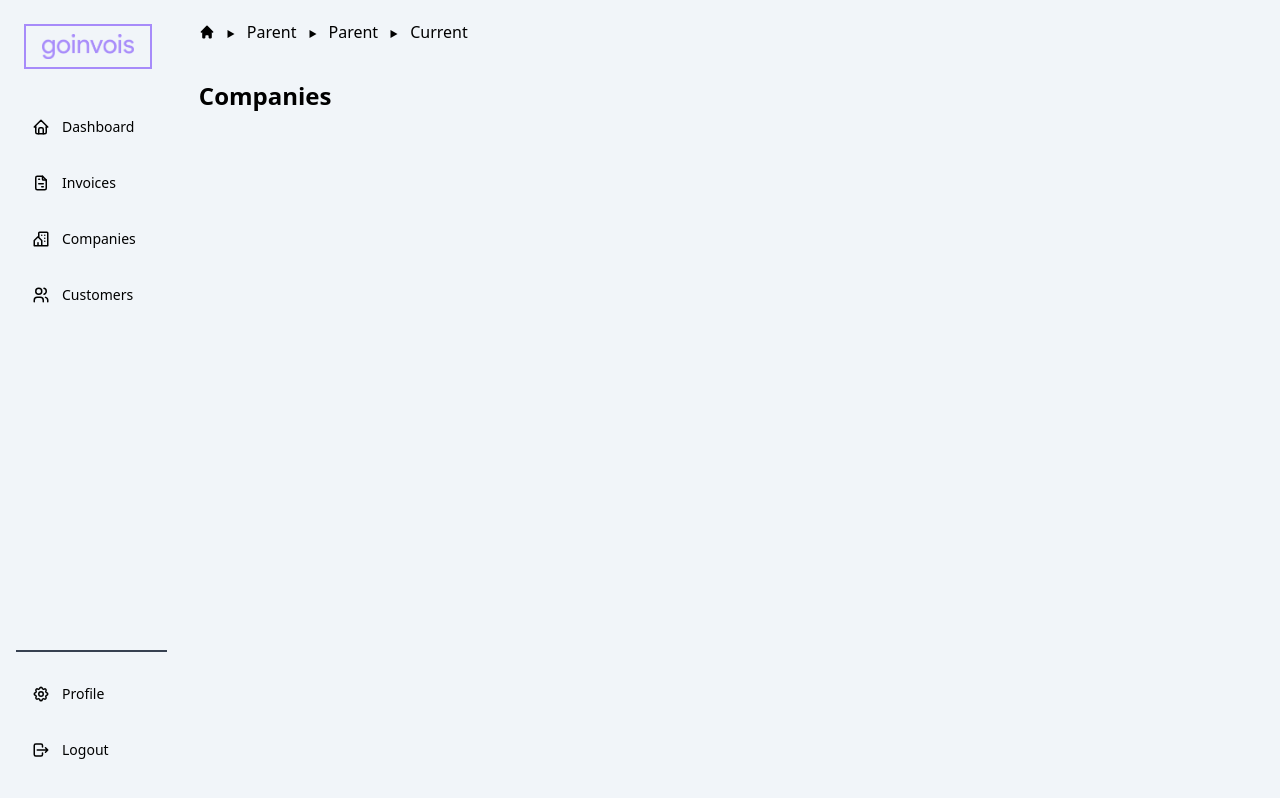
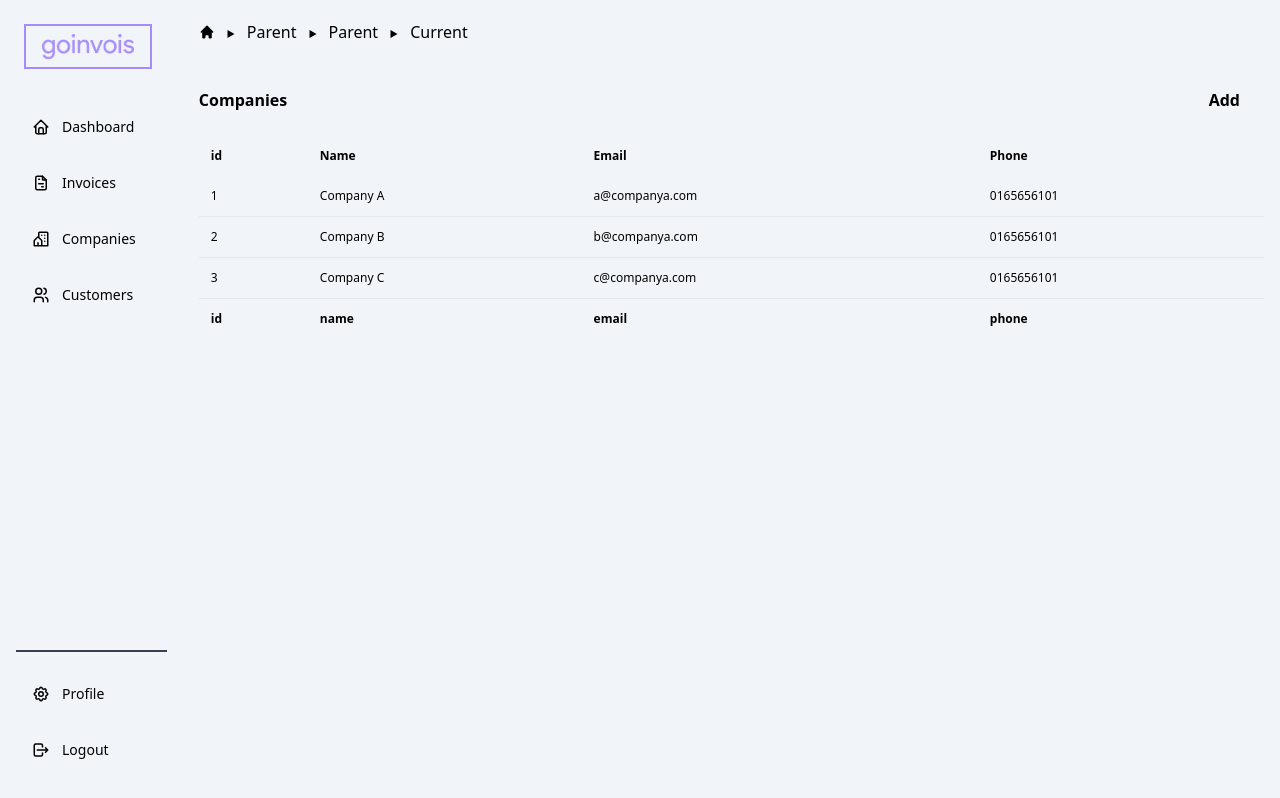
Before and after one commit to ceghap/goinvois-nextjs, a Next.js app: page /dashboard/companies in a window 1280 px wide. Built offline with nearby package versions, Linux system fonts and the light colour scheme.

Commit message:
add basic table

```diff
--- /dev/null
+++ b/app/dashboard/companies/[id]/loading.tsx
@@ -0,0 +1,5 @@
+export default function Loading() {
+  return (
+    <div className="w-16 h-16 border-4 border-dashed rounded-full animate-spin dark:border-violet-400"></div>
+  );
+}
--- a/app/dashboard/companies/[id]/page.tsx
+++ b/app/dashboard/companies/[id]/page.tsx
@@ -3,10 +3,6 @@ import Head from 'next/head';
 export default async function Company() {
   return (
     <div>
-      <Head>
-        <title>Company</title>
-      </Head>
-
       <main>
         <h1 className="font-semibold text-2xl">Company</h1>
       </main>
--- /dev/null
+++ b/app/dashboard/companies/components/CompaniesTable.tsx
@@ -0,0 +1,122 @@
+'use client';
+import {
+  flexRender,
+  createColumnHelper,
+  getCoreRowModel,
+  useReactTable,
+} from '@tanstack/react-table';
+import React from 'react';
+
+interface Company {
+  id: string;
+  name: string;
+  email: string;
+  phone: string;
+}
+
+export const CompaniesTable = () => {
+  const columnHelper = createColumnHelper<Company>();
+
+  const columns = [
+    columnHelper.accessor('id', {
+      cell: (info) => info.getValue(),
+      footer: (info) => info.column.id,
+    }),
+    columnHelper.accessor((row) => row.name, {
+      id: 'name',
+      cell: (info) => <span>{info.getValue()}</span>,
+      header: () => <span>Name</span>,
+      footer: (info) => info.column.id,
+    }),
+    columnHelper.accessor('email', {
+      cell: (info) => <span>{info.getValue()}</span>,
+      header: () => <span>Email</span>,
+      footer: (info) => info.column.id,
+    }),
+    columnHelper.accessor('phone', {
+      cell: (info) => <span>{info.getValue()}</span>,
+      header: () => <span>Phone</span>,
+      footer: (info) => info.column.id,
+    }),
+  ];
+
+  const data = [
+    {
+      id: '1',
+      name: 'Company A',
+      email: 'a@companya.com',
+      phone: '0165656101',
+    },
+    {
+      id: '2',
+      name: 'Company B',
+      email: 'b@companya.com',
+      phone: '0165656101',
+    },
+    {
+      id: '3',
+      name: 'Company C',
+      email: 'c@companya.com',
+      phone: '0165656101',
+    },
+  ];
+
+  const table = useReactTable({
+    columns,
+    data,
+    getCoreRowModel: getCoreRowModel(),
+  });
+
+  return (
+    <div className="my-4">
+      <table className="min-w-full text-xs dark:text-gray-100">
+        <thead className="dark:bg-gray-800">
+          {table.getHeaderGroups().map((headerGroup) => (
+            <tr key={headerGroup.id} className="text-left">
+              {headerGroup.headers.map((header) => (
+                <th key={header.id} className="p-3">
+                  {header.isPlaceholder
+                    ? null
+                    : flexRender(
+                        header.column.columnDef.header,
+                        header.getContext()
+                      )}
+                </th>
+              ))}
+            </tr>
+          ))}
+        </thead>
+        <tbody>
+          {table.getRowModel().rows.map((row) => (
+            <tr
+              key={row.id}
+              className="border-b border-opacity-20 dark:border-gray-700 dark:bg-gray-900"
+            >
+              {row.getVisibleCells().map((cell) => (
+                <td key={cell.id} className="p-3">
+                  {flexRender(cell.column.columnDef.cell, cell.getContext())}
+                </td>
+              ))}
+            </tr>
+          ))}
+        </tbody>
+        <tfoot className="dark:bg-gray-800">
+          {table.getFooterGroups().map((footerGroup) => (
+            <tr key={footerGroup.id} className="text-left">
+              {footerGroup.headers.map((header) => (
+                <th key={header.id} className="p-3">
+                  {header.isPlaceholder
+                    ? null
+                    : flexRender(
+                        header.column.columnDef.footer,
+                        header.getContext()
+                      )}
+                </th>
+              ))}
+            </tr>
+          ))}
+        </tfoot>
+      </table>
+    </div>
+  );
+};
--- a/app/dashboard/companies/loading.tsx
+++ b/app/dashboard/companies/loading.tsx
@@ -1,3 +1,5 @@
 export default function Loading() {
-  return <p>Invoices loading...</p>;
+  return (
+    <div className="w-16 h-16 border-4 border-dashed rounded-full animate-spin dark:border-violet-400"></div>
+  );
 }
--- a/app/dashboard/companies/page.tsx
+++ b/app/dashboard/companies/page.tsx
@@ -1,14 +1,34 @@
-import Head from 'next/head';
+import { CompaniesTable } from './components/CompaniesTable';
+import { Modal } from '@components/Modal';
 
 export default async function Companies() {
   return (
     <div>
-      <Head>
-        <title>Companies</title>
-      </Head>
+      <main>
+        <div className="flex justify-between items-center">
+          <h1 className="font-semibold dark:text-gray-100">Companies</h1>
+          <button
+            type="button"
+            className="px-6 py-2 font-semibold rounded-full dark:bg-violet-400 dark:text-gray-900"
+          >
+            Add
+          </button>
+        </div>
 
-      <main>
-        <h1 className="font-semibold text-2xl">Companies</h1>
+        <CompaniesTable />
+        <Modal
+          isOpen={false}
+          header="Add company"
+          body="Body modal"
+          footer={
+            <>
+              <button className="px-6 py-2 rounded-sm">No</button>
+              <button className="px-6 py-2 rounded-sm shadow-sm dark:bg-violet-400 dark:text-gray-900">
+                Yes
+              </button>
+            </>
+          }
+        />
       </main>
     </div>
   );
--- a/app/dashboard/customers/loading.tsx
+++ b/app/dashboard/customers/loading.tsx
@@ -1,3 +1,5 @@
 export default function Loading() {
-  return <p>Invoices loading...</p>;
+  return (
+    <div className="w-16 h-16 border-4 border-dashed rounded-full animate-spin dark:border-violet-400"></div>
+  );
 }
--- a/app/dashboard/invoices/loading.tsx
+++ b/app/dashboard/invoices/loading.tsx
@@ -1,3 +1,5 @@
 export default function Loading() {
-  return <p>Invoices loading...</p>;
+  return (
+    <div className="w-16 h-16 border-4 border-dashed rounded-full animate-spin dark:border-violet-400"></div>
+  );
 }
--- /dev/null
+++ b/app/dashboard/profile/loading.tsx
@@ -0,0 +1,5 @@
+export default function Loading() {
+  return (
+    <div className="w-16 h-16 border-4 border-dashed rounded-full animate-spin dark:border-violet-400"></div>
+  );
+}
--- a/components/ContentArea.tsx
+++ b/components/ContentArea.tsx
@@ -6,7 +6,7 @@ interface Props {
 
 export const ContentArea = ({ children }: Props) => {
   return (
-    <div className="h-screen w-full">
+    <div className="h-screen w-full dark:bg-gray-700">
       <Breadcrumb />
       <div className="p-4 h-full">{children}</div>
     </div>
--- /dev/null
+++ b/components/Modal.tsx
@@ -0,0 +1,26 @@
+import React from 'react';
+
+interface Props {
+  header: string;
+  body: React.ReactNode;
+  footer: React.ReactNode;
+  isOpen: boolean;
+}
+
+export const Modal = ({ header, body, footer, isOpen }: Props) => {
+  return (
+    <>
+      {isOpen && (
+        <div className="flex flex-col max-w-md gap-2 p-6 rounded-md shadow-md dark:bg-gray-900 dark:text-gray-100">
+          <h2 className="flex items-center gap-2 text-xl font-semibold leading-tight tracking-wide">
+            {header}
+          </h2>
+          <p className="flex-1 dark:text-gray-400">{body}</p>
+          <div className="flex flex-col justify-end gap-3 mt-6 sm:flex-row">
+            {footer}
+          </div>
+        </div>
+      )}
+    </>
+  );
+};
--- /dev/null
+++ b/components/Table.tsx
@@ -0,0 +1,27 @@
+import React, { useMemo } from 'react';
+import {
+  createColumnHelper,
+  RowModel,
+  Table,
+  useReactTable,
+} from '@tanstack/react-table';
+
+interface Props {
+  columns: [];
+  data: [];
+}
+
+export const ReactTable = ({ columns, data }: Props) => {
+  const columnHelper = createColumnHelper<typeof columns>();
+  const tableData = useMemo(() => data, [data]);
+
+  const table = useReactTable({
+    columns,
+    data: tableData,
+    getCoreRowModel: function (table: Table<any>): () => RowModel<any> {
+      throw new Error('Function not implemented.');
+    },
+  });
+
+  return <table></table>;
+};
--- a/package.json
+++ b/package.json
@@ -11,6 +11,7 @@
     "start": "next start"
   },
   "dependencies": {
+    "@tanstack/react-table": "^8.5.24",
     "next": "^13.0.0",
     "react": "^18.0.0",
     "react-dom": "^18.0.0",
```
Also changed, not shown: 1 other file (tests, documents, lock files or other folders).
